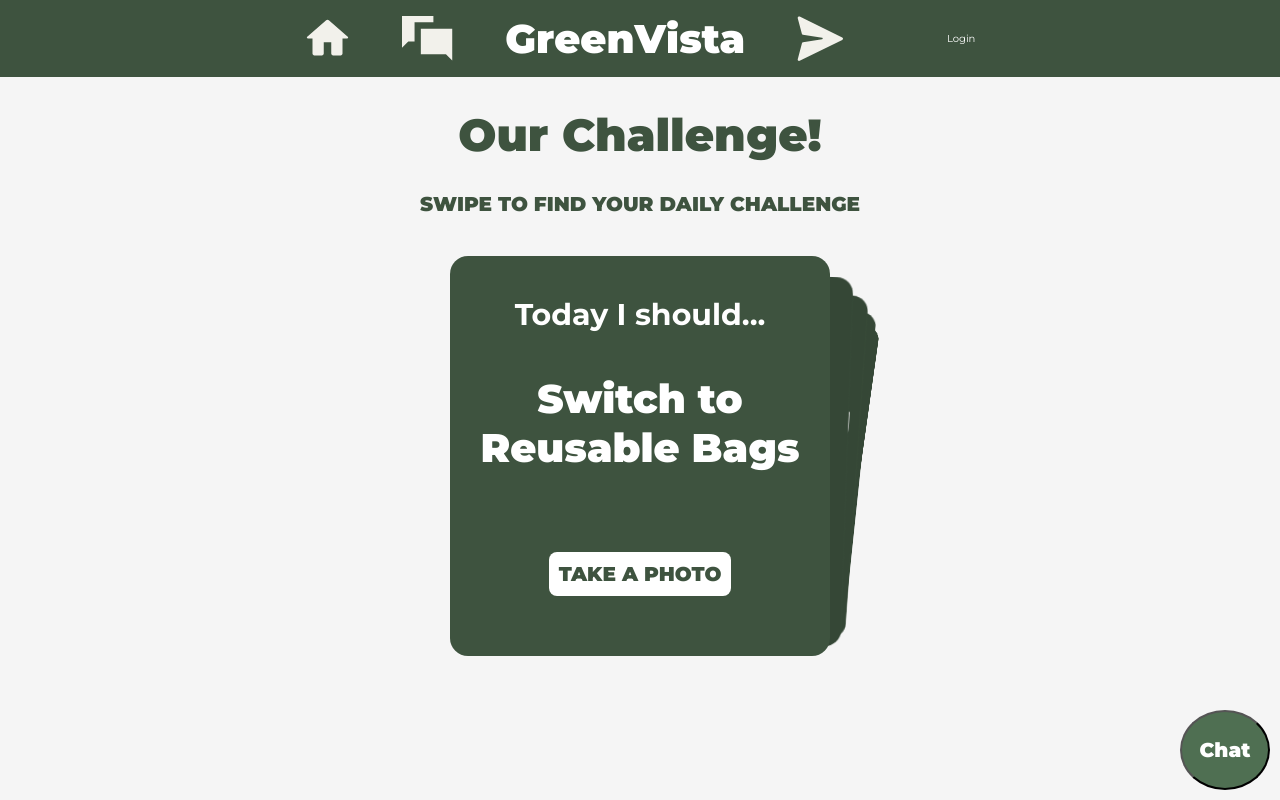
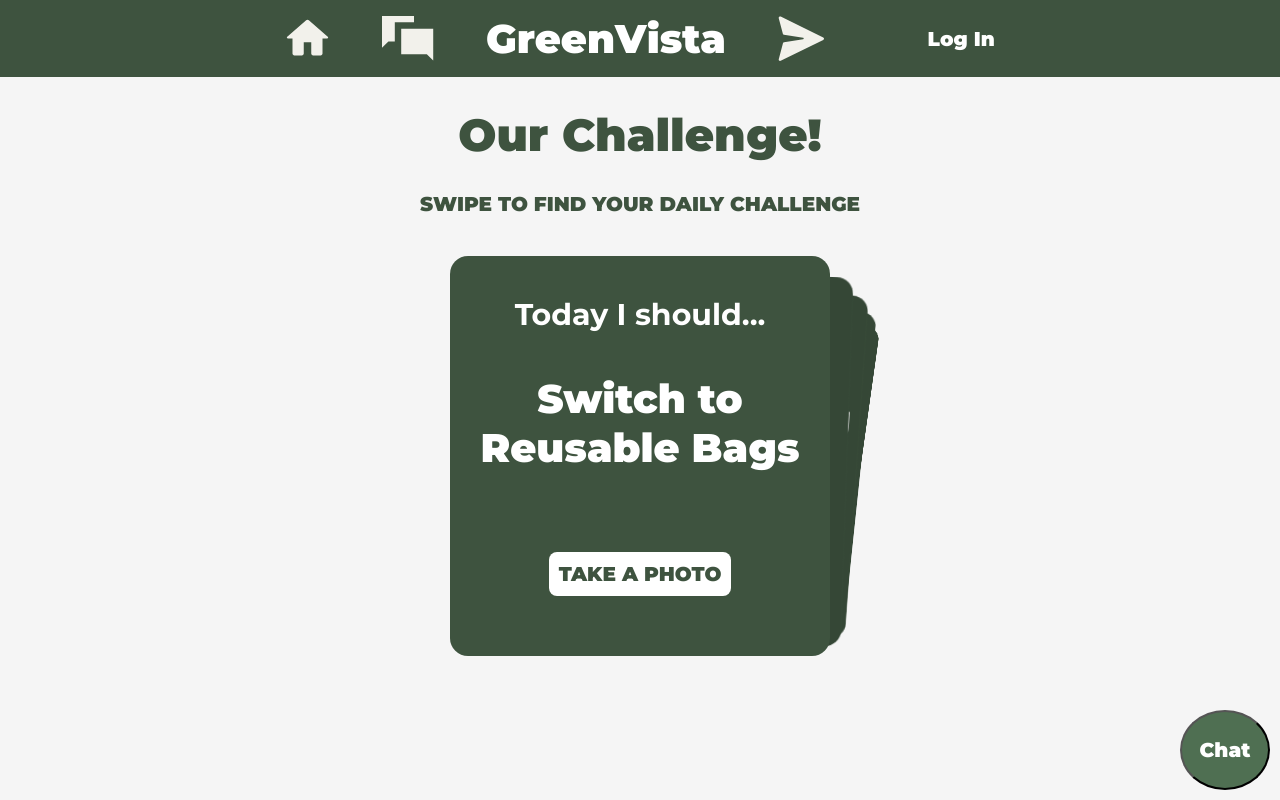
Before and after one commit to NSStoyanova22/GreenVista, a React (Vite) app: page / in a window 1280 px wide. Built offline with nearby package versions, Linux system fonts and the light colour scheme.

Commit message:
Change some styling on Nav

```diff
--- a/src/components/Navbar.jsx
+++ b/src/components/Navbar.jsx
@@ -47,15 +47,15 @@ export const Navbar = ({ children }) => {
                     </a>
                 </li>
                 <li>
-                    <a>{userName !== '' ? userName : ''}</a>
+                    <a className="loginNav">{userName !== '' ? userName : ''}</a>
                 </li>
                 {userName !== '' ? (
                     <li>
-                        <span onClick={logout}>Logout</span>
+                        <span className="loginNav" onClick={logout}>Logout</span>
                     </li>
                 ) : (
                     <li>
-                        <a href="/login">Login</a>
+                        <a href="/login" className="loginNav">Log In</a>
                     </li>
                 )}
 
--- a/styles/app.css
+++ b/styles/app.css
@@ -183,3 +183,8 @@ a img {
   border-radius: 3rem;
 
 }
+.loginNav{
+  font-size: 2rem;
+  font-family: "Montserrat", sans-serif;
+  font-weight: 900;
+}
```
